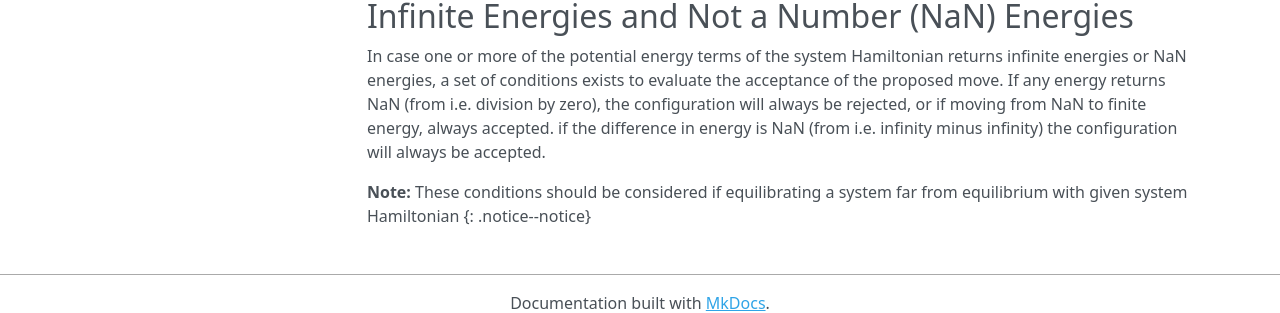
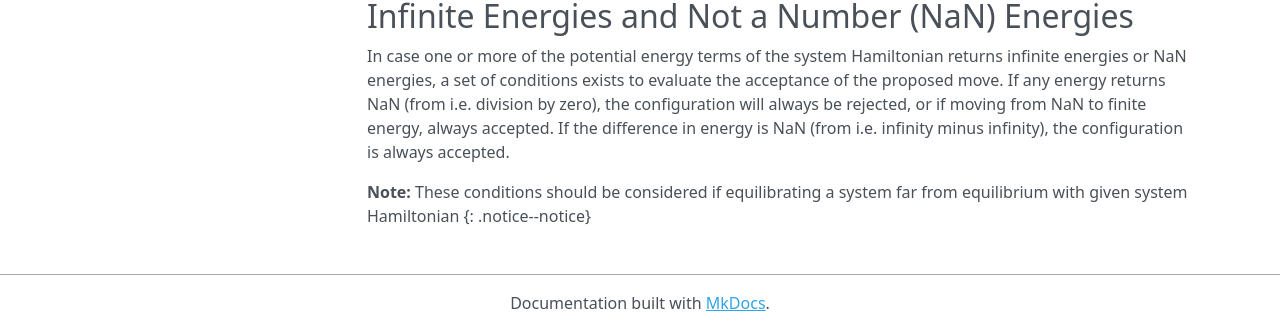
Before and after one commit to mlund/faunus, an MkDocs documentation site: the page built from docs/_docs/energy.md, in a window 1280 px wide and 900 px high, scrolled down 9565 px. Shown: the part 569-882 px from the top of the window. Built offline with MkDocs 1.6.1, drawn with Linux system fonts in a browser that asks for light colours; nearby versions of some CDN libraries; formulas are drawn with MathJax 3; old or Windows-style settings are respelled for this version of MkDocs; some of the changed text lies outside the part shown.

```diff
--- a/docs/_docs/energy.md
+++ b/docs/_docs/energy.md
@@ -284,6 +284,7 @@ The total surface area is calculated as
 $$
     A = 4\pi \left ( R^2 + r^2 \right ) - 2\pi \left (  Rh_1 + rh_2  \right )
 $$
+
 where $h_1$ and $h_2$ are the heights of the spherical caps comprising the lens
 formed by the overlapping spheres. For complete overlap, or when far apart, the
 full area of the bigger sphere or the sum of both spheres are returned.
@@ -581,10 +582,11 @@ but the idea appears in earlier works, for example by
 [Engkvist and Karlström (1996)](http://dx.doi.org/10/djjk8z).
 
 ## Infinite Energies and Not a Number (NaN) Energies
+
 In case one or more of the potential energy terms of the system Hamiltonian returns infinite energies or NaN energies,
 a set of conditions exists to evaluate the acceptance of the proposed move. If any energy returns NaN (from i.e. division by zero),
 the configuration will always be rejected, or if moving from NaN to finite energy, always accepted.
-if the difference in energy is NaN (from i.e. infinity minus infinity) the configuration will always be accepted.
+If the difference in energy is NaN (from i.e. infinity minus infinity), the configuration is always accepted.
 
 **Note:**
 These conditions should be considered if equilibrating a system far from equilibrium with given system Hamiltonian
```
Also changed, not shown: other parts of docs/_docs/energy.md (+1 -1 lines), 1 other file.
